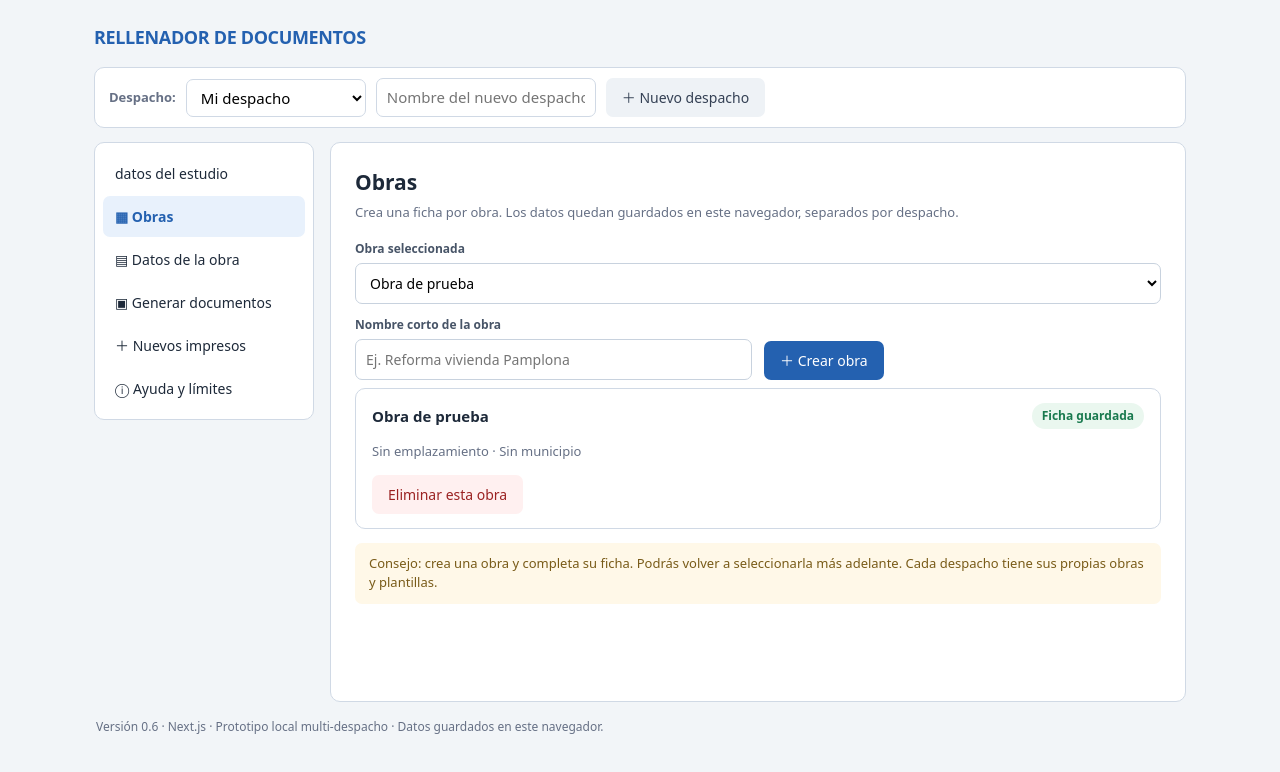
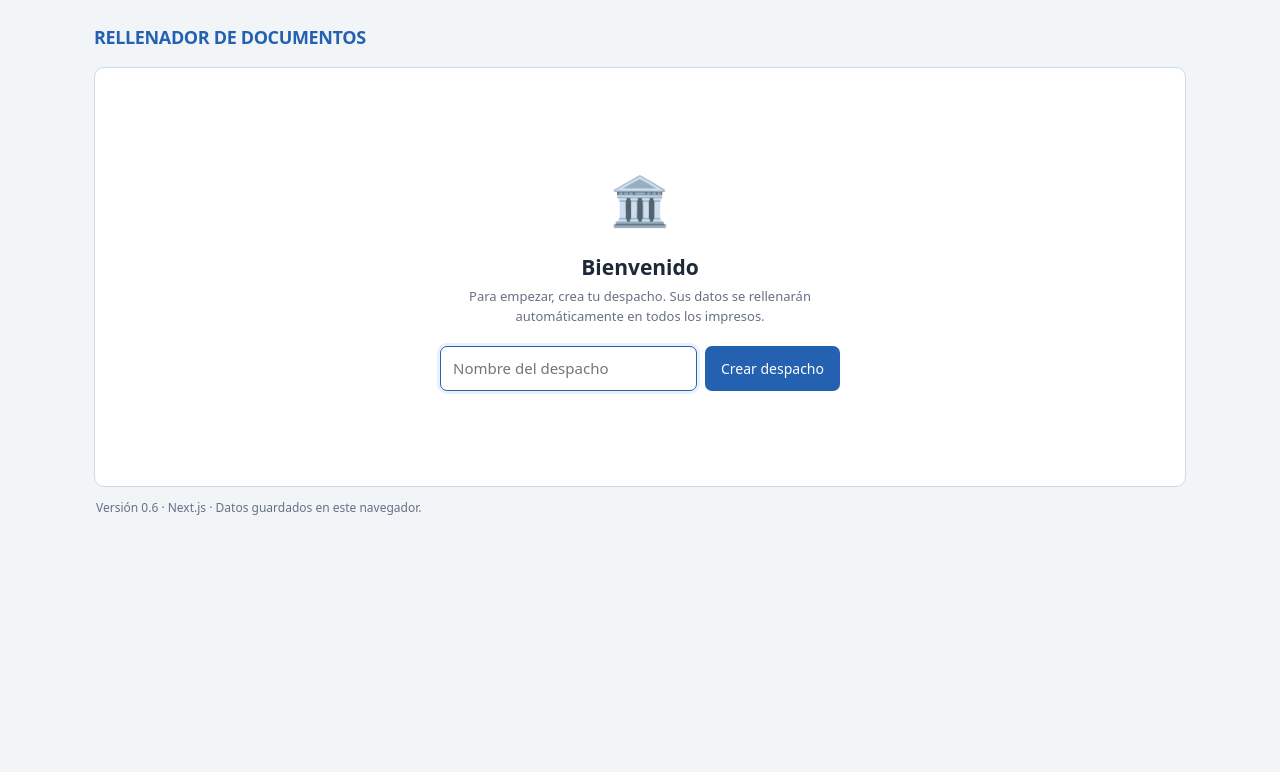
Before and after one commit to WattWozy/burro-cracia, a Next.js app: page / in a window 1280 px wide. Shown: the top 772 px of the page. Built offline with nearby package versions, Linux system fonts and the light colour scheme.

Commit message:
feat: adding guards to first have a buerau and a "Obra" selected

```diff
--- a/hooks/useBureaus.ts
+++ b/hooks/useBureaus.ts
@@ -2,11 +2,7 @@
 
 import { useState, useEffect, useCallback } from "react";
 import type { Bureau, Project } from "@/lib/types";
-import {
-  loadBureaus,
-  saveBureaus,
-  createDefaultBureau,
-} from "@/lib/storage";
+import { loadBureaus, saveBureaus } from "@/lib/storage";
 import { createNamedBureau, buildBureauDefaults } from "@/lib/utils/bureau";
 
 export function useBureaus() {
@@ -18,18 +14,8 @@ export function useBureaus() {
   // Initial load
   useEffect(() => {
     const { bureaus: loaded, currentId } = loadBureaus();
-    let list = loaded;
-    let id = currentId;
-
-    if (!list.length) {
-      const bureau = createDefaultBureau();
-      list = [bureau];
-      id = bureau.id;
-      saveBureaus(list, id);
-    }
-
-    setBureaus(list);
-    setCurrentBureauId(id);
+    setBureaus(loaded);
+    setCurrentBureauId(loaded.length ? currentId : null);
     setReady(true);
   }, []);
 
--- a/hooks/useProjects.ts
+++ b/hooks/useProjects.ts
@@ -2,7 +2,7 @@
 
 import { useState, useEffect, useCallback } from "react";
 import type { Project, FieldKey } from "@/lib/types";
-import { loadProjects, saveProjects, createDefaultProject } from "@/lib/storage";
+import { loadProjects, saveProjects } from "@/lib/storage";
 import {
   createNamedProject,
   updateProjectField,
@@ -32,15 +32,9 @@ export function useProjects(
       return;
     }
 
-    let loaded = loadProjects(bureauId);
-
-    if (!loaded.length) {
-      loaded = [createDefaultProject(defaults)];
-      saveProjects(bureauId, loaded);
-    }
-
+    const loaded = loadProjects(bureauId);
     setProjects(loaded);
-    setCurrentProjectId(loaded[0].id);
+    setCurrentProjectId(loaded.length ? loaded[0].id : null);
   }, [bureauId]); // defaults intentionally omitted — only run on bureau change
 
   const currentProject = projects.find((p) => p.id === currentProjectId) ?? null;
--- a/src/app/globals.css
+++ b/src/app/globals.css
@@ -397,6 +397,45 @@ h3 { font-size: 14px; font-weight: 600; margin: 0; }
 
 .check input { margin-top: 4px; }
 
+/* ─── Bureau gate (first-run) ────────────────────────────── */
+
+.gate-panel {
+  display: flex;
+  align-items: center;
+  justify-content: center;
+  min-height: 420px;
+}
+
+.gate-content {
+  max-width: 400px;
+  width: 100%;
+  text-align: center;
+}
+
+.gate-icon { font-size: 48px; margin-bottom: 16px; }
+
+.gate-form {
+  display: flex;
+  gap: 8px;
+  margin-top: 20px;
+}
+
+.gate-input {
+  flex: 1;
+  border: 1px solid #c8d2de;
+  border-radius: var(--radius-sm);
+  padding: 10px 12px;
+  font: inherit;
+  font-size: 15px;
+  background: var(--white);
+}
+
+.gate-input:focus {
+  outline: none;
+  border-color: var(--blue);
+  box-shadow: 0 0 0 3px var(--blue2);
+}
+
 /* ─── Responsive ──────────────────────────────────────── */
 
 @media (max-width: 760px) {
--- a/src/app/page.tsx
+++ b/src/app/page.tsx
@@ -81,6 +81,43 @@ export default function HomePage() {
     );
   }
 
+  // ── Bureau gate ────────────────────────────────────────────────────────────
+  // Show a focused create form until at least one bureau exists.
+  if (!currentBureau) {
+    return (
+      <div className="wrap">
+        <AppHeader />
+        <div className="panel gate-panel">
+          <div className="gate-content">
+            <div className="gate-icon">🏛️</div>
+            <h1>Bienvenido</h1>
+            <p className="hint">
+              Para empezar, crea tu despacho. Sus datos se rellenarán
+              automáticamente en todos los impresos.
+            </p>
+            <div className="gate-form">
+              <input
+                className="gate-input"
+                placeholder="Nombre del despacho"
+                value={newBureauName}
+                onChange={(e) => setNewBureauName(e.target.value)}
+                onKeyDown={(e) => e.key === "Enter" && createBureau()}
+                autoFocus
+              />
+              <button className="btn" onClick={createBureau}>
+                Crear despacho
+              </button>
+            </div>
+          </div>
+        </div>
+        <div className="sub" style={{ margin: "12px 2px" }}>
+          Versión 0.6 · Next.js · Datos guardados en este navegador.
+        </div>
+      </div>
+    );
+  }
+
+  // ── Normal layout ──────────────────────────────────────────────────────────
   return (
     <div className="wrap">
       <AppHeader />
@@ -98,7 +135,7 @@ export default function HomePage() {
         <Sidebar tab={tab} onChange={setTab} />
 
         <main className="panel">
-          {tab === "despacho" && currentBureau && (
+          {tab === "despacho" && (
             // key forces remount on bureau switch — prevents stale local form state. See ADR-0004.
             <BureauDataTab
               key={currentBureauId ?? ""}
@@ -120,15 +157,20 @@ export default function HomePage() {
             />
           )}
 
-          {tab === "datos" && currentProject && (
+          {tab === "datos" && (
+            currentProject ? (
               <ProjectDataTab
                 project={currentProject}
                 bureau={currentBureau}
                 onUpdate={updateProjectData}
               />
+            ) : (
+              <RequireProject onGo={() => setTab("obras")} />
+            )
           )}
 
-          {tab === "documentos" && currentProject && (
+          {tab === "documentos" && (
+            currentProject ? (
               <DocumentsTab
                 project={currentProject}
                 templates={allTemplates}
@@ -141,6 +183,9 @@ export default function HomePage() {
                 onSaveToFolder={saveToFolder}
                 onRefreshGenerated={refreshGenerated}
               />
+            ) : (
+              <RequireProject onGo={() => setTab("obras")} />
+            )
           )}
 
           {tab === "plantillas" && (
@@ -166,8 +211,24 @@ export default function HomePage() {
       </div>
 
       <div className="sub" style={{ margin: "16px 2px" }}>
-        Versión 0.6 · Next.js · Prototipo local multi-despacho · Datos guardados en este navegador.
+        Versión 0.6 · Next.js · Datos guardados en este navegador.
       </div>
     </div>
   );
 }
+
+/** Shown in tabs that need an active project when none is selected. */
+function RequireProject({ onGo }: { onGo: () => void }) {
+  return (
+    <section className="section active">
+      <div className="empty" style={{ paddingTop: 60 }}>
+        <p style={{ marginBottom: 16 }}>
+          Selecciona o crea una obra para acceder a esta sección.
+        </p>
+        <button className="btn" onClick={onGo}>
+          Ir a Obras
+        </button>
+      </div>
+    </section>
+  );
+}
```
Lines whose indentation alone changed are shown as unchanged.
